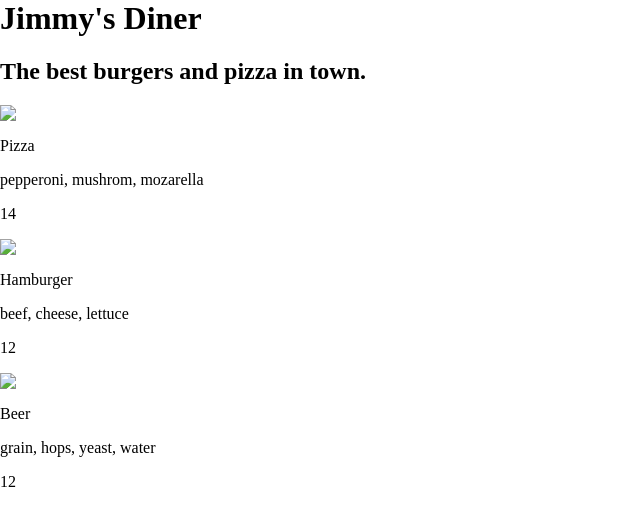
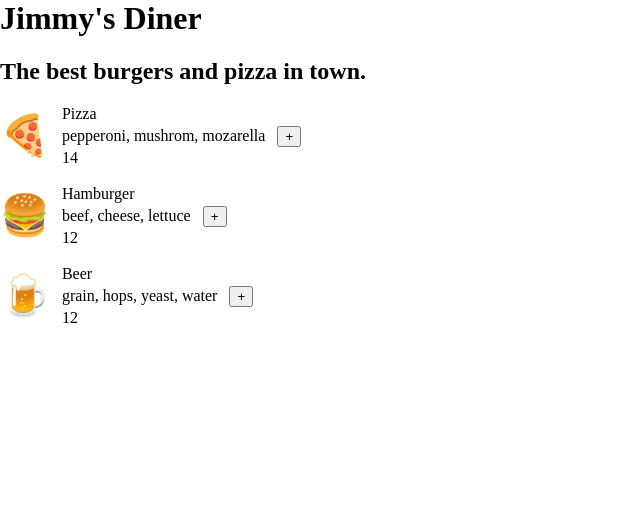
Before and after one commit to ascarnati/full-stack-practice, a website built with Vite: page restaurant-ordering-app/index.html in a window 1280 px wide. Shown: the whole page, without its empty margins (0-640 px from the left). Built offline with nearby package versions, Linux system fonts and the light colour scheme; files whose address does not match are found by name.

Commit message:
Added line to function that renders HTML to include a button for adding menu items to the other. Included CSS styles to vertically center the emoji and icon. Removed img tag for emoji and replaced it with a span tag. Added CSS styles to remove default margins from p tags inside menu items.

```diff
--- a/restaurant-ordering-app/index.css
+++ b/restaurant-ordering-app/index.css
@@ -1,3 +1,39 @@
 body {
     margin: 0;
 }
+
+#menu-container {
+    display: flex;
+    flex-direction: column;
+    gap: 18px;
+}
+
+.menu-item-inner {
+    display: flex;
+    align-items: center;
+    flex-grow: 1;
+    gap: 12px;
+}
+
+.menu-copy {
+    display: flex;
+    flex-direction: column;
+    gap: 4px;
+}
+
+.menu-emoji {
+    font-size: 40px;
+    line-height: 1;
+    flex-shrink: 0;
+}
+
+.menu-item p {
+    margin: 0;
+}
+
+.menu-item-btn {
+    display: flex;
+    flex-direction: column;
+    gap: 18px;
+    flex-shrink: 0;
+}
--- a/restaurant-ordering-app/index.js
+++ b/restaurant-ordering-app/index.js
@@ -9,12 +9,13 @@ function getMenuHtml(){
         menuHtml += `
             <div class="menu-item">
                 <div class="menu-item-inner">
-                    <img src=${menuItem.emoji} class="menu-emoji">
-                    <div>
+                    <span class="menu-emoji">${menuItem.emoji}</span>
+                    <div class="menu-copy">
                         <p class="menu-item-name">${menuItem.name}</p>
                         <p class="menu-item-ingredients">${menuItem.ingredients.join(', ')}</p>
                         <p class="menu-item-price">${menuItem.price}</p>
                     </div>
+                    <button class="menu-item-btn" data-add="${menuItem.id}">+</button>
                 </div>
             </div>
         `
```
